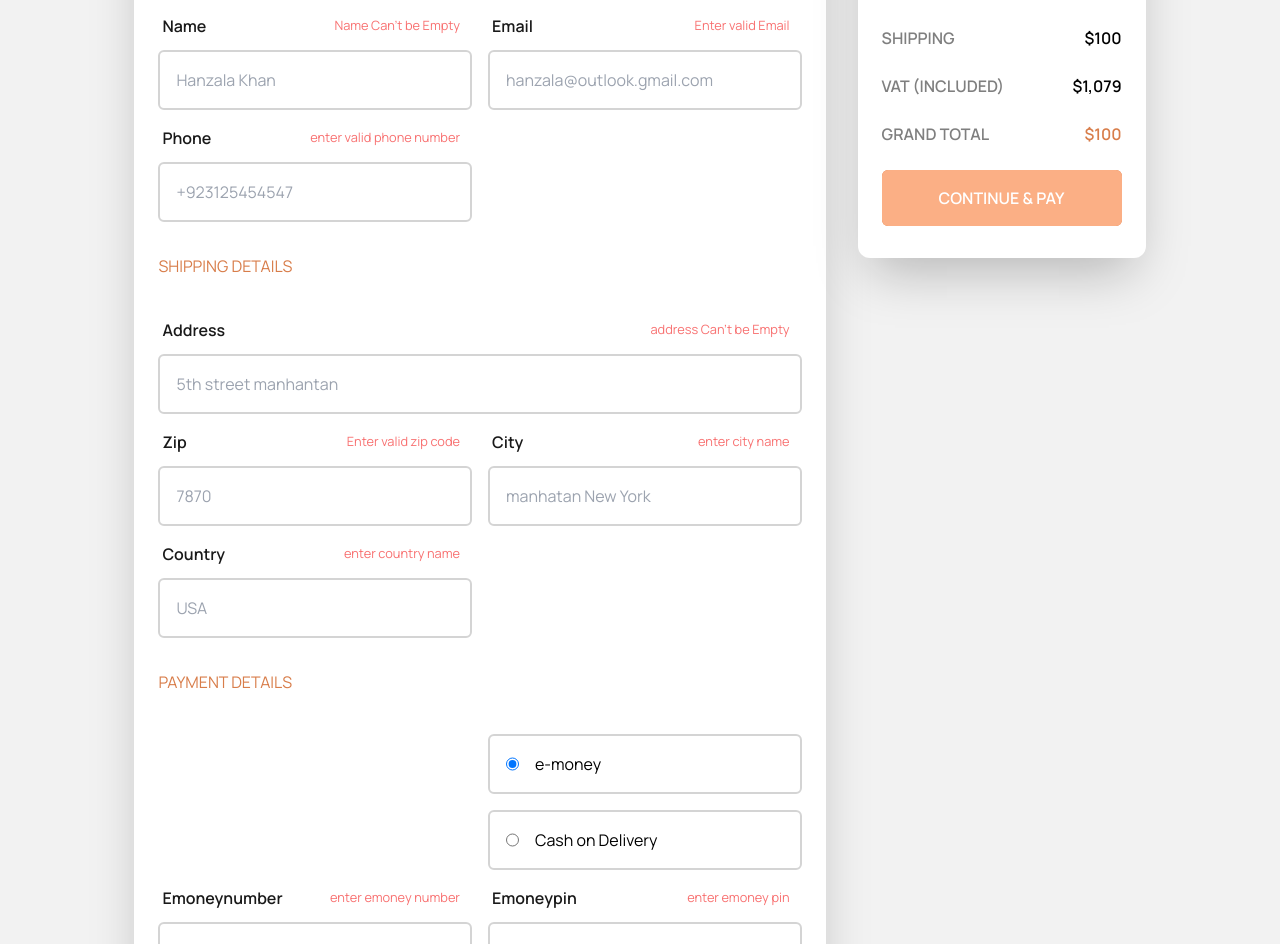
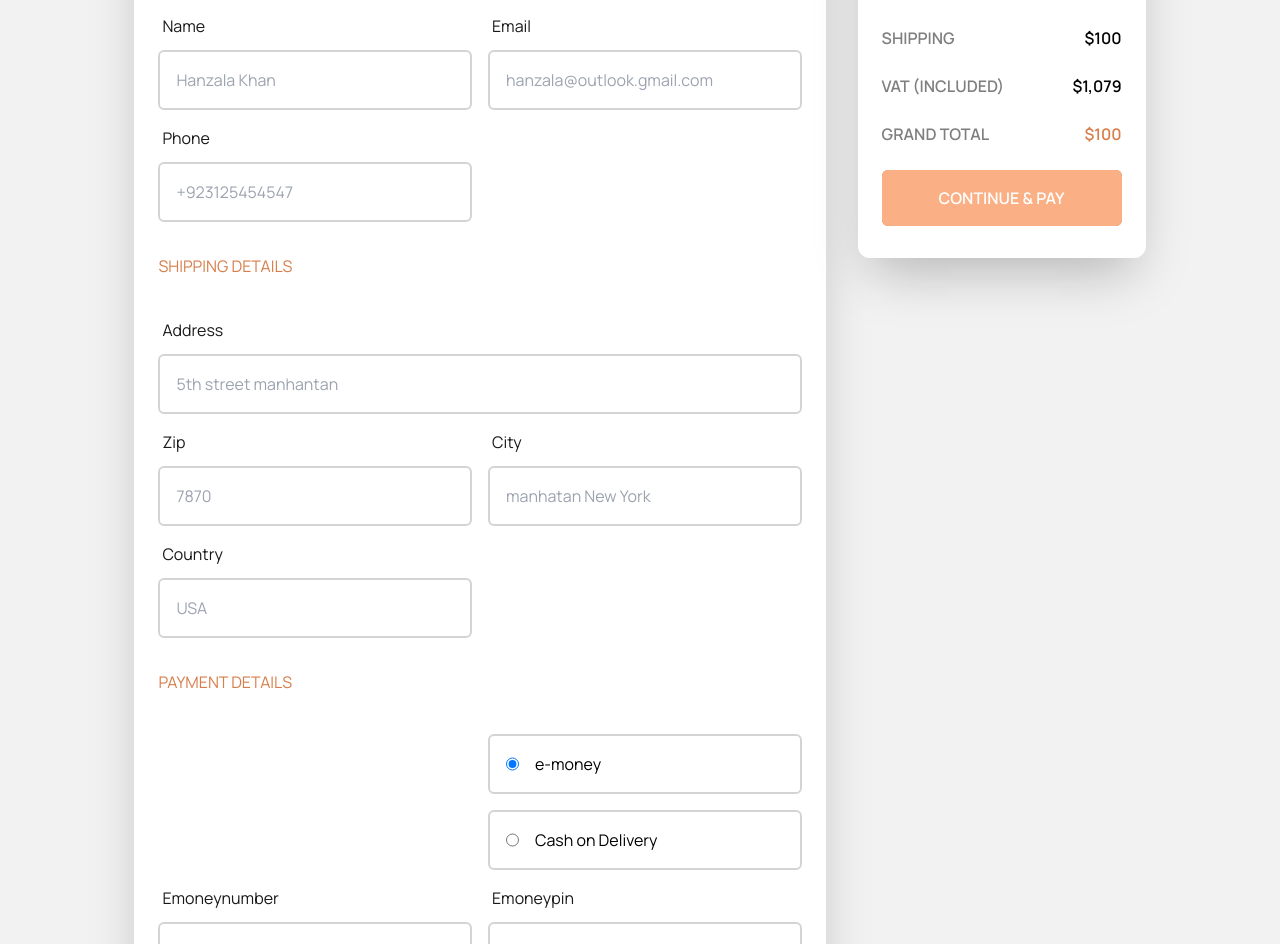
Before and after one commit to HanzalaCoder/AudioPhile-e-commerce, a React (Vite) app: page /Checkout in a window 1280 px wide. Shown: the part 323-1267 px from the top of the page. Built offline with nearby package versions, Linux system fonts and the light colour scheme.

Commit message:
project completed

```diff
--- /dev/null
+++ b/src/components/CheckoutConfirmation.jsx
@@ -0,0 +1,24 @@
+import { Link } from "react-router-dom"
+import { useContext,useState } from 'react';
+import {stateContext}  from "../components/LayoutPages"
+const CheckoutConfirmation = ({value}) => {
+    const [cartState, setCartState] = useContext(stateContext)
+    function resetCart() {
+        localStorage.removeItem("cart")
+        setCartState([])
+    }
+  return (
+     <div className={`${value} transition-transform delay-500 ease-in bg-customwhite shadow-2xl px-8 py-12 w-[90%] sm:max-w-xl  absolute top-12 left-0 right-0 m-auto flex flex-col gap-8 rounded-2xl`}>
+        <div className='bg-darkorange rounded-full w-[80px] h-[80px] grid place-items-center'>
+          <i className="fa-solid fa-check  text-5xl text-customwhite"></i>
+        </div>
+        <h1 className="text-customBlack text-3xl font-semibold uppercase">Thank you for your order</h1>
+        <h4 className="text-customtext capitalize font-medium  ">you will recieve an email confimation shortly.</h4>
+        <Link to= "/" onClick={resetCart} className="w-full bg-darkorange hover:bg-lightorange py-4 text-center uppercase text-customwhite font-semibold rounded-md">
+            back to home
+        </Link>
+     </div>
+  )
+}
+
+export default CheckoutConfirmation
--- a/src/components/Header.jsx
+++ b/src/components/Header.jsx
@@ -81,7 +81,7 @@ export default function Header({data}) {
                 <div id="overlay2" className="fixed inset-0 bg-black opacity-70 z-30 hidden "></div>
                 <div className="ml-auto relative cursor-pointer z-50 ">
                     <img onClick={toggleCart}  src="../images/shared/desktop/icon-cart.svg" alt="" />
-                    <div className="cartTotal hidden bg-darkorange  text-customwhite rounded-full grid place-items-center absolute w-[20px] -top-5 -right-2" >{cartTotalState.count}</div>
+                    <div className={`cartTotal bg-darkorange  text-customwhite rounded-full place-items-center absolute w-[20px] -top-5 -right-2 ${arrayData.length === 0 ? "hidden": "grid"}`}>{cartTotalState.count}</div>
                     <Cart data = {data} />
                 </div>
             </section>
--- a/src/components/Input.jsx
+++ b/src/components/Input.jsx
@@ -1,14 +1,13 @@
-import React from 'react'
 
-const Input = ({type,placeholder,handleFormChange,value,error,name,spread }) => {
-
+const Input = ({type,placeholder,handleFormChange,value,error,name,spread,liveValidation }) => {
+  const showError = liveValidation && error !== "";
   return (
     <div className={spread}>
         <div className='flex justify-between items-center px-1 mb-3'>
-            <label htmlFor={name} className='text-almostBlack font-semibold capitalize '>{name}</label>
-            <small className='message text-red-400 font-medium mr-2'>{error}</small>
+            <label htmlFor={name} className='text-almostBlack font-medium capitalize '>{name}</label>
+            <small className={`message text-red-300 font-medium mr-2 scale-0  transition-transform delay-200 ${showError ? "scale-100" : "scale-0"}`}>{error}</small>
         </div>
-            <input type={type} className='border-2 py-4 px-4 border-neutral-300 w-full rounded-md hover:border-lightorange/50 focus:border-almostBlack outline-none'
+            <input type={type} className='border-2 py-4 px-4 border-neutral-300 w-full rounded-md hover:border-lightorange focus:border-almostBlack outline-none'
             placeholder={placeholder}
             onChange={handleFormChange}
             name={name}
@@ -19,5 +18,4 @@ const Input = ({type,placeholder,handleFormChange,value,error,name,spread }) =>
     </div>
   )
 }
-
 export default Input
--- a/src/components/ProductsCard.jsx
+++ b/src/components/ProductsCard.jsx
@@ -5,8 +5,6 @@ export default function productsCard({data,id1,index}) {
     let classVar = ""
     let classVar2 = "flex-row"
     let newProduct = false
-
-
 
     if (data.new) {
         classVar = "order-first"
@@ -19,10 +17,6 @@ export default function productsCard({data,id1,index}) {
         classVar2 = "flex-row"
 
     }
-
-
-
-
     return (
         <section className={`w-[90%] mx-auto md:max-w-[80%] ${classVar} flex flex-col items-center gap-6 lg:items-start lg:${classVar2} lg:gap-16 xl:gap-36  ` }>
             <div className="w-[90%] lg:w-[50%] mb-10">
--- a/src/pages/Checkout.jsx
+++ b/src/pages/Checkout.jsx
@@ -1,34 +1,61 @@
-import { useContext,useState } from 'react';
+import { useContext,useState,useRef } from 'react';
 import {stateContext}  from "../components/LayoutPages"
 import Input from '../components/Input';
+import CheckoutConfirmation from '../components/CheckoutConfirmation';
+
 export default function Checkout() {
     const [dataArray, setDataArray] = useContext(stateContext)
-    const [buttonActive,setButtonActive] = useState(true)
+    const [buttonDisable,setButtonDisable] = useState(true)
+    const [confirmtion,setConfirmation] = useState("-translate-x-[250%] ")
+
     const [formState,setFormStata] = useState({
-        name  : "",
-        email : "",
-        phone: "",
-        address: "",
-        zip :"",
-        city : "",
-        country : "",
-        emoneynumber: "",
-        emoneypin: "",
-        payment : "emoney",
+        name  : {value : "", error : ""},
+        email : {value : "", error : ""},
+        phone: {value : "", error : ""},
+        address: {value : "", error : ""},
+        zip :{value : "", error : ""},
+        city : {value : "", error : ""},
+        country : {value : "", error : ""},
+        emoneynumber: {value : "", error : ""},
+        emoneypin: {value : "", error : ""},
+        payment : {value : "emoney", error : ""},
      })
     function handleFormChange(event) {
         const {name,value,type,checked} = event.target
-        setFormStata(prev => {
-            return {
-                ...prev,
-                [name] : type === "checkbox" ? checked : value
+        let error = ""
+        if (name === "name") {
+            if(!validateString(value)) {
+                error = "Name can't be empty"
             }
-        })
-        /* should i validate inputs here after the form state updates if no than where  */
-        setButtonActive(false)
+        } else if (name === "email") {
+            if(!validateEmail(value)) {
+                error = "Enter a valid email"
+            }
+        } else if (name === "phone" || name === "zip"|| name === "emoneynumber" || name === "emoneypin") {
+            if(!isNumeric(value)) {
+                error = `Enter a correct ${name}`
+            }
+        } else if (name === "address" || name === "city" || name === "country") {
+            if(!validateString(value)) {
+                error =  `Enter a correct ${name}`
+            }
+        }
+        // Create a copy of the formState and update the specific field
+        const updatedFormState = {
+        ...formState,
+        [name]: {
+            value: type === "checkbox" ? checked : value,
+            error: error,
+        },
+        };
+
+        // Check if all fields are valid and enable/disable the button
+        const isValid = Object.values(updatedFormState).every((field) => field.error === "" && field.value !== "");
+        setFormStata(updatedFormState);
+        setButtonDisable(!isValid);
     }
+    let ShippingFee = 100
     let total = 0
-    let ShippingFee = 100
     countTotal()
     let items = dataArray.map(item => {
         return (
@@ -49,10 +76,23 @@ export default function Checkout() {
     }
     function foamAction(e) {
         e.preventDefault()
-        console.log("submited")
+        window.scrollTo({ top: 0, behavior: 'smooth' });
+        setConfirmation("-translate-x-[0%]")
     }
+
+    function validateString(name) {
+        return name.trim() !== "";
+      }
+
+      function validateEmail(email) {
+        const emailPattern = /^[^\s@]+@[^\s@]+\.[^\s@]+$/;
+        return emailPattern.test(email);
+    }
+    function isNumeric(value) {
+        return !isNaN(value);
+      }
     return (
-        <section className='bg-neutral-200/50'>
+        <section className='bg-neutral-200/50 relative'>
         <form>
             <section className=" py-20 flex flex-col gap-8 max-lg:gap-4 lg:flex-row lg:w-[90%] lg:mx-auto lg:justify-center ">
                 <div className=' bg-customwhite shadow-2xl w-[90vw] md:w-[80vw] lg:w-[60%] lg:mx-0     py-10 px-6 mx-auto rounded-xl '>
@@ -64,28 +104,31 @@ export default function Checkout() {
                                 type="text"
                                 placeholder="Hanzala Khan"
                                 handleFormChange= {handleFormChange}
-                                value={formState.name}
+                                value={formState.name.value}
                                 name = "name"
-                                error="Name Can't be Empty"
+                                error={formState.name.error}
                                 spread = "col-span-1"
+                                liveValidation={true}
                             />
                             <Input
                                 type="email"
                                 placeholder="hanzala@outlook.gmail.com"
                                 handleFormChange= {handleFormChange}
-                                value={formState.email}
+                                value={formState.email.value}
                                 name = "email"
-                                error="Enter valid Email"
+                                error={formState.email.error}
                                 spread = "col-span-1"
+                                liveValidation={true}
                             />
                             <Input
                                 type="text"
                                 placeholder="+923125454547"
                                 handleFormChange= {handleFormChange}
-                                value={formState.phone}
+                                value={formState.phone.value}
                                 name = "phone"
-                                error="enter valid phone number"
+                                error={formState.phone.error}
                                 spread = "col-span-1"
+                                liveValidation={true}
                             />
                        </section>
                     </section>
@@ -96,37 +139,41 @@ export default function Checkout() {
                                 type="text"
                                 placeholder="5th street manhantan"
                                 handleFormChange= {handleFormChange}
-                                value={formState.address}
+                                value={formState.address.value}
                                 name = "address"
-                                error="address Can't be Empty"
+                                error={formState.address.error}
                                 spread = "md:col-span-2"
+                                liveValidation={true}
                             />
                             <Input
                                 type="text"
                                 placeholder="7870"
                                 handleFormChange= {handleFormChange}
-                                value={formState.zip}
+                                value={formState.zip.value}
                                 name = "zip"
-                                error="Enter valid zip code"
+                                error={formState.zip.error}
                                 spread = ""
+                                liveValidation={true}
                             />
                             <Input
                                 type="text"
                                 placeholder="manhatan New York"
                                 handleFormChange= {handleFormChange}
-                                value={formState.city}
+                                value={formState.city.value}
                                 name = "city"
-                                error="enter city name"
+                                error={formState.city.error}
                                 spread = ""
+                                liveValidation={true}
                             />
                             <Input
                                 type="text"
                                 placeholder="USA"
                                 handleFormChange= {handleFormChange}
-                                value={formState.country}
+                                value={formState.country.value}
                                 name = "country"
-                                error="enter country name"
+                                error={formState.country.error}
                                 spread = ""
+                                liveValidation={true}
                             />
                        </section>
                     </section>
@@ -138,7 +185,7 @@ export default function Checkout() {
                                 id='eMoney'
                                 name="payment"
                                 value="emoney"
-                                checked={formState.payment === "emoney"}
+                                checked={formState.payment.value === "emoney"}
                                 onChange={handleFormChange}
                                 />
                                 <label htmlFor="eMoney">e-money</label>
@@ -149,30 +196,32 @@ export default function Checkout() {
                                 id='cash'
                                 name="payment"
                                 value="cash"
-                                checked={formState.payment === "cash"}
+                                checked={formState.payment.value === "cash"}
                                 onChange={handleFormChange}
                                 />
                                 <label htmlFor="cash">Cash on Delivery</label>
                             </div>
-                            {formState.payment === "emoney" &&
+                            {formState.payment.value === "emoney" &&
                                 <>
                                   <Input
                                     type="text"
                                     placeholder="567849393"
                                     handleFormChange= {handleFormChange}
-                                    value={formState.emoneynumber}
+                                    value={formState.emoneynumber.value}
                                     name = "emoneynumber"
-                                    error="enter emoney number"
+                                    error={formState.emoneynumber.error}
                                     spread = ""
+                                    liveValidation={true}
                                   />
                                   <Input
                                     type="text"
                                     placeholder="4321"
                                     handleFormChange= {handleFormChange}
-                                    value={formState.emoneypin}
+                                    value={formState.emoneypin.value}
                                     name = "emoneypin"
-                                    error="enter emoney pin"
+                                    error={formState.emoneypin.error}
                                     spread = ""
+                                    liveValidation={true}
                                   />
                                 </>
                             }
@@ -203,11 +252,13 @@ export default function Checkout() {
                                 <h3 className='text-darkorange font-bold '>${total + ShippingFee}</h3>
                             </div>
                             <div className='w-[100%] mx-auto bg-darkorange p text mt-6 text-center rounded-md '>
-                                <button onClick={foamAction} type='submit' className='text-customwhite w-full submit py-4 font-semibold uppercase hover:bg-lightorange rounded-md disabled:bg-lightorange' disabled= {buttonActive}>CONTINUE & PAy</button>
+                                <button onClick={foamAction} type='submit' className='text-customwhite w-full submit py-4 font-semibold uppercase hover:bg-lightorange rounded-md disabled:bg-lightorange' disabled= {buttonDisable}>CONTINUE & PAy</button>
                             </div>
             </div>
         </section>
         </form>
+        <CheckoutConfirmation value= {confirmtion} />
+
         </section>
     )
 }
--- a/src/pages/ProductDetail.jsx
+++ b/src/pages/ProductDetail.jsx
@@ -44,8 +44,6 @@ export default function ProductDetail({data}) {
         const name = produtsData.name;
         let price = parseInt(produtsData.price);
         let cartImg = produtsData.cartImage
-        const cartTotalel = document.querySelector(".cartTotal");
-        const button = document.querySelector(".checkout")
         dataarray = {
             id,
             img,
@@ -69,8 +67,6 @@ export default function ProductDetail({data}) {
                 return singleArray;
             });
         }
-        cartTotalel.classList.remove("hidden");
-        button.disabled = false;
         setAmount(1)
         if (itemAlreadyExists) {
             localStorage.setItem("cart",JSON.stringify(updatedArray))
```
Also changed, not shown: src/components/Cart.jsx (+2 -6 lines), src/components/HomeHeader.jsx (+8 -8 lines).
